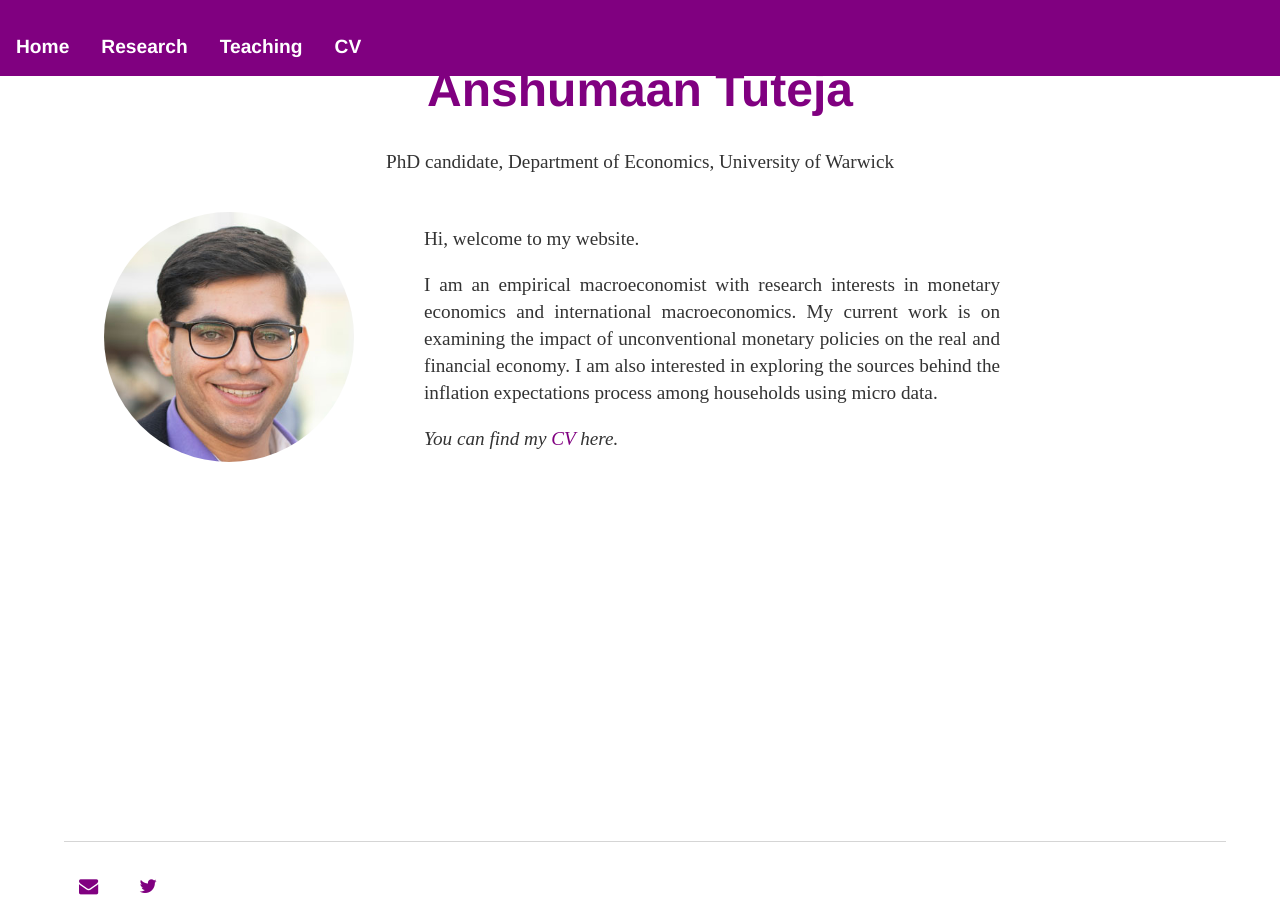
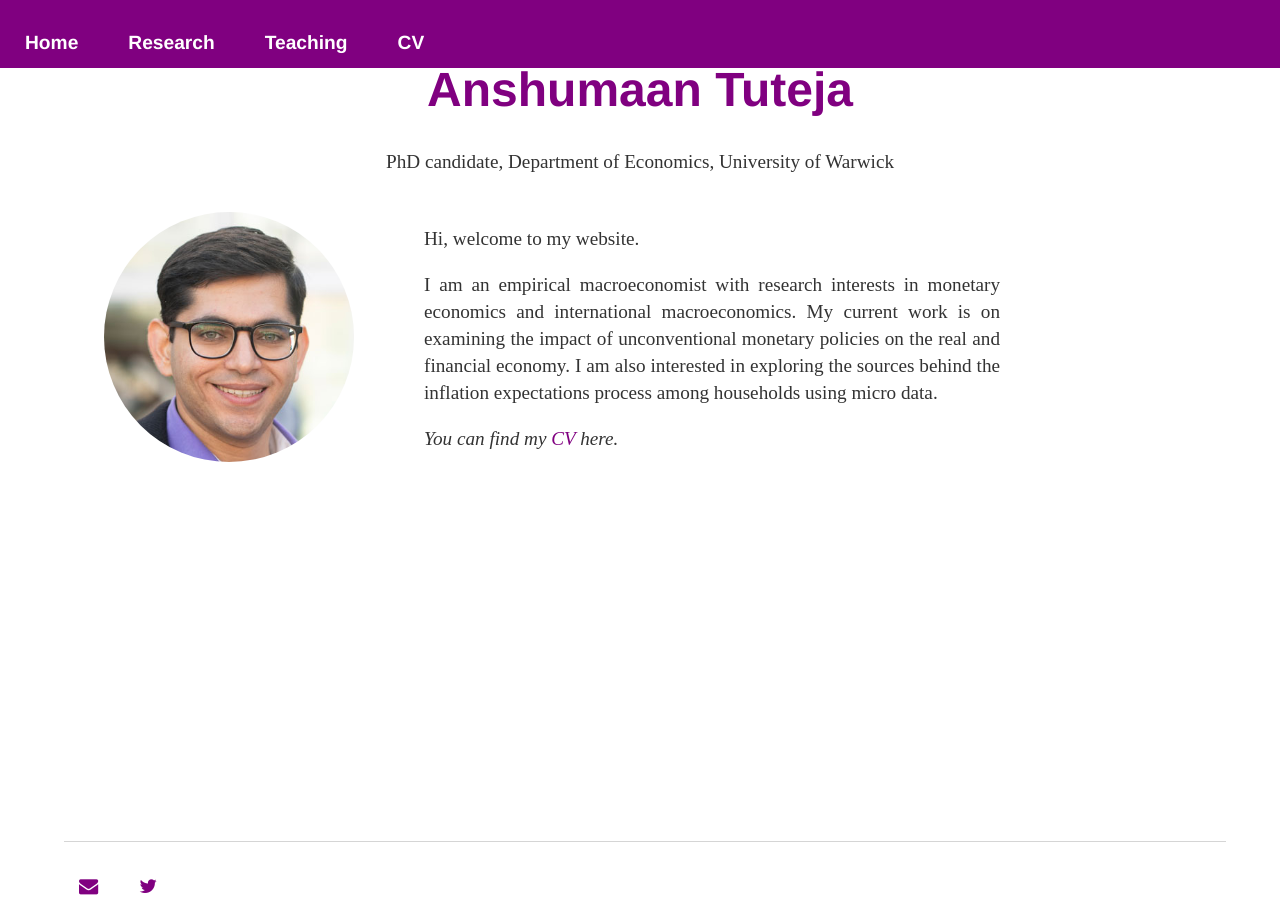
Before and after one commit to anshumaan-tuteja/anshumaan-tuteja.github.io, a Jekyll site: the page built from index.html, in a window 1280 px wide and 900 px high. Built offline with Jekyll 4.4.1, drawn with Linux system fonts in a browser that asks for light colours.

Commit message:
Update main.css

```diff
--- a/css/main.css
+++ b/css/main.css
@@ -6,7 +6,6 @@
    flex-wrap: wrap;
    flex-direction: column;
    width: 95%;
-   margin-top: 150px
    /* height: 95%;  */
    }
 
@@ -38,7 +37,7 @@
 nav a {
    float: left;
    display: block;
-   padding: 14px 16px;
+   padding: 10px 10px;
    font-size: 1em;
    text-align: center;
    text-decoration: none;
@@ -46,8 +45,8 @@
 }
 
 nav a:hover {
-  background: #ddd;
-  text-decoration: none
+  background: black;
+  text-decoration: none;
   color: #800080;
 }
 
@@ -208,4 +207,8 @@
 
 }
 
+nav a {
+   padding: 10px 25px;
+}
+
   }
```
